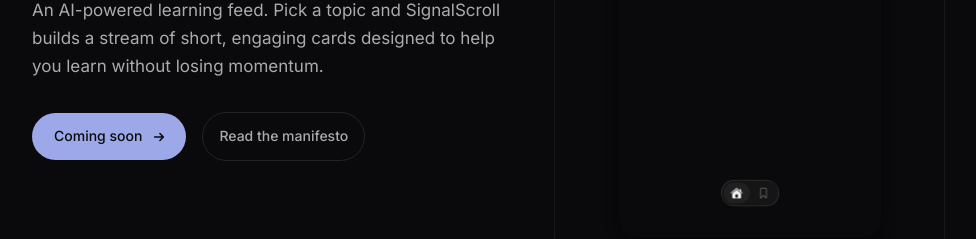
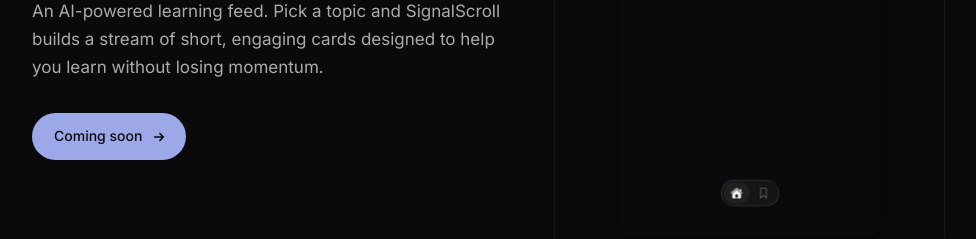
Before and after one commit to nasiRob/kopare.app, a plain HTML site: page signalscroll.html in a window 1280 px wide. Shown: the part 590-829 px from the top of the page, without its empty margins (152-1128 px from the left). Drawn offline with Linux system fonts and the light colour scheme.

Commit message:
Update signalscroll.html

```diff
--- a/signalscroll.html
+++ b/signalscroll.html
@@ -632,7 +632,6 @@
                                 Coming soon
                                 <svg viewBox="0 0 16 16" fill="none" stroke="currentColor" stroke-width="1.75" stroke-linecap="round" stroke-linejoin="round"><path d="M3 8h10M9 4l4 4-4 4"/></svg>
                             </a>
-                            <a href="https://signalscroll.app" class="btn-ghost">Read the manifesto</a>
                         </div>
                     </div>
                     <div class="hero-device">
```
